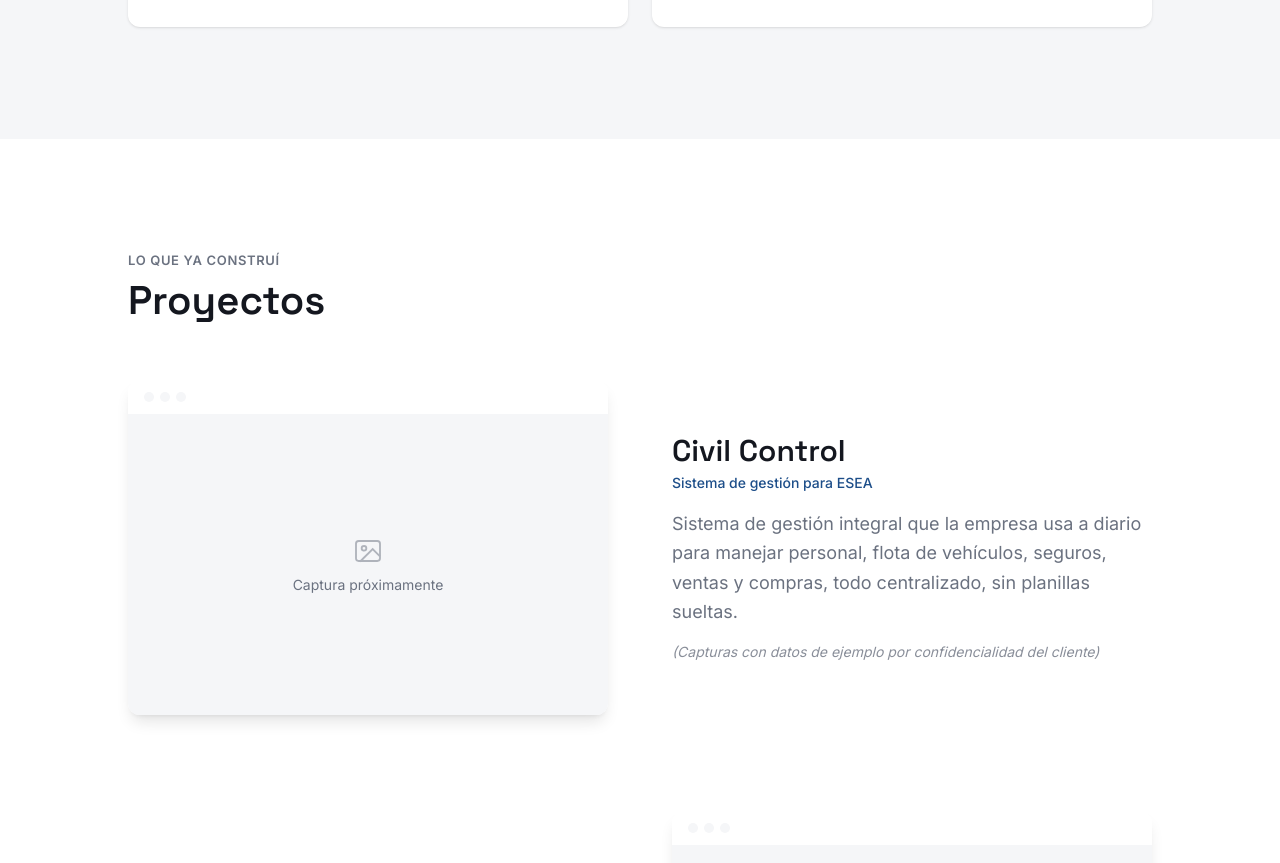
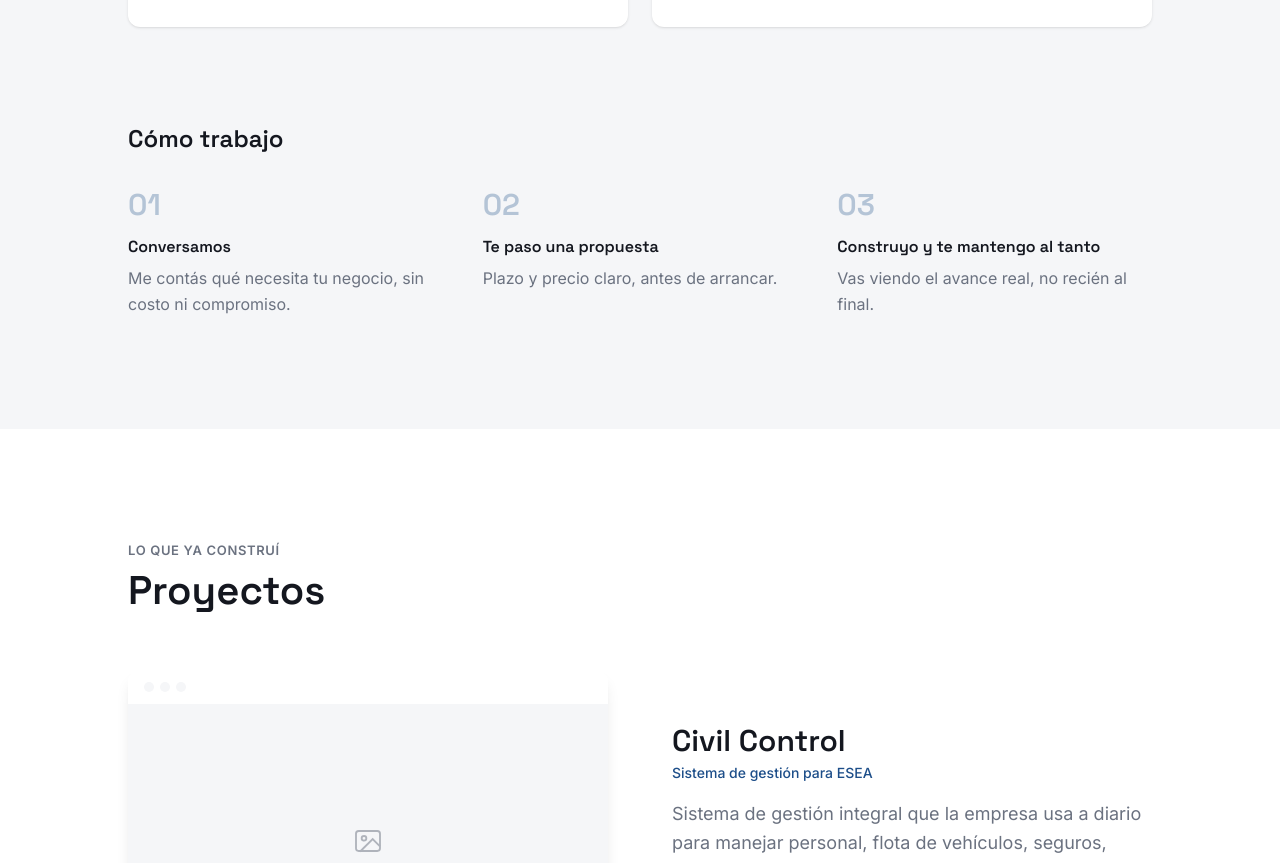
Before and after one commit to MaximoAndriola/portfolio, a Next.js app: page / in a window 1280 px wide. Shown: the part 1800-2663 px from the top of the page. Built offline with nearby package versions, Linux system fonts and the light colour scheme.

Commit message:
feat: agregar mini-proceso Cómo trabajo en Servicios
3 pasos numerados debajo de las tarjetas: Conversamos, Te paso una propuesta, Construyo y te mantengo al tanto.

```diff
--- a/src/components/Services.tsx
+++ b/src/components/Services.tsx
@@ -24,6 +24,24 @@
     title: "Entregas rápidas",
     description:
       "Gracias a herramientas de inteligencia artificial que uso en mi flujo de trabajo.",
+  },
+];
+
+const STEPS = [
+  {
+    n: "01",
+    title: "Conversamos",
+    description: "Me contás qué necesita tu negocio, sin costo ni compromiso.",
+  },
+  {
+    n: "02",
+    title: "Te paso una propuesta",
+    description: "Plazo y precio claro, antes de arrancar.",
+  },
+  {
+    n: "03",
+    title: "Construyo y te mantengo al tanto",
+    description: "Vas viendo el avance real, no recién al final.",
   },
 ];
 
@@ -61,6 +79,36 @@
             </Reveal>
           ))}
         </div>
+
+        {/* Mini-proceso "Cómo trabajo" — sin tarjetas, para que se lea como
+            un sub-bloque distinto de la grid de servicios de arriba. */}
+        <div className="mt-16 lg:mt-24">
+          <Reveal>
+            <h3 className="font-heading text-xl font-semibold text-ink sm:text-2xl">
+              Cómo trabajo
+            </h3>
+          </Reveal>
+
+          <div className="mt-8 grid grid-cols-1 gap-8 sm:grid-cols-3 sm:gap-6 lg:gap-10">
+            {STEPS.map((step, i) => (
+              <Reveal key={step.n} delay={i * 80}>
+                <div className="flex items-start gap-4 sm:block">
+                  <span className="font-heading text-2xl font-semibold text-brand/30 sm:text-3xl">
+                    {step.n}
+                  </span>
+                  <div className="sm:mt-3">
+                    <h4 className="font-heading text-base font-semibold text-ink">
+                      {step.title}
+                    </h4>
+                    <p className="mt-1.5 text-sm leading-relaxed text-muted sm:text-base">
+                      {step.description}
+                    </p>
+                  </div>
+                </div>
+              </Reveal>
+            ))}
+          </div>
+        </div>
       </Container>
     </section>
   );
```
